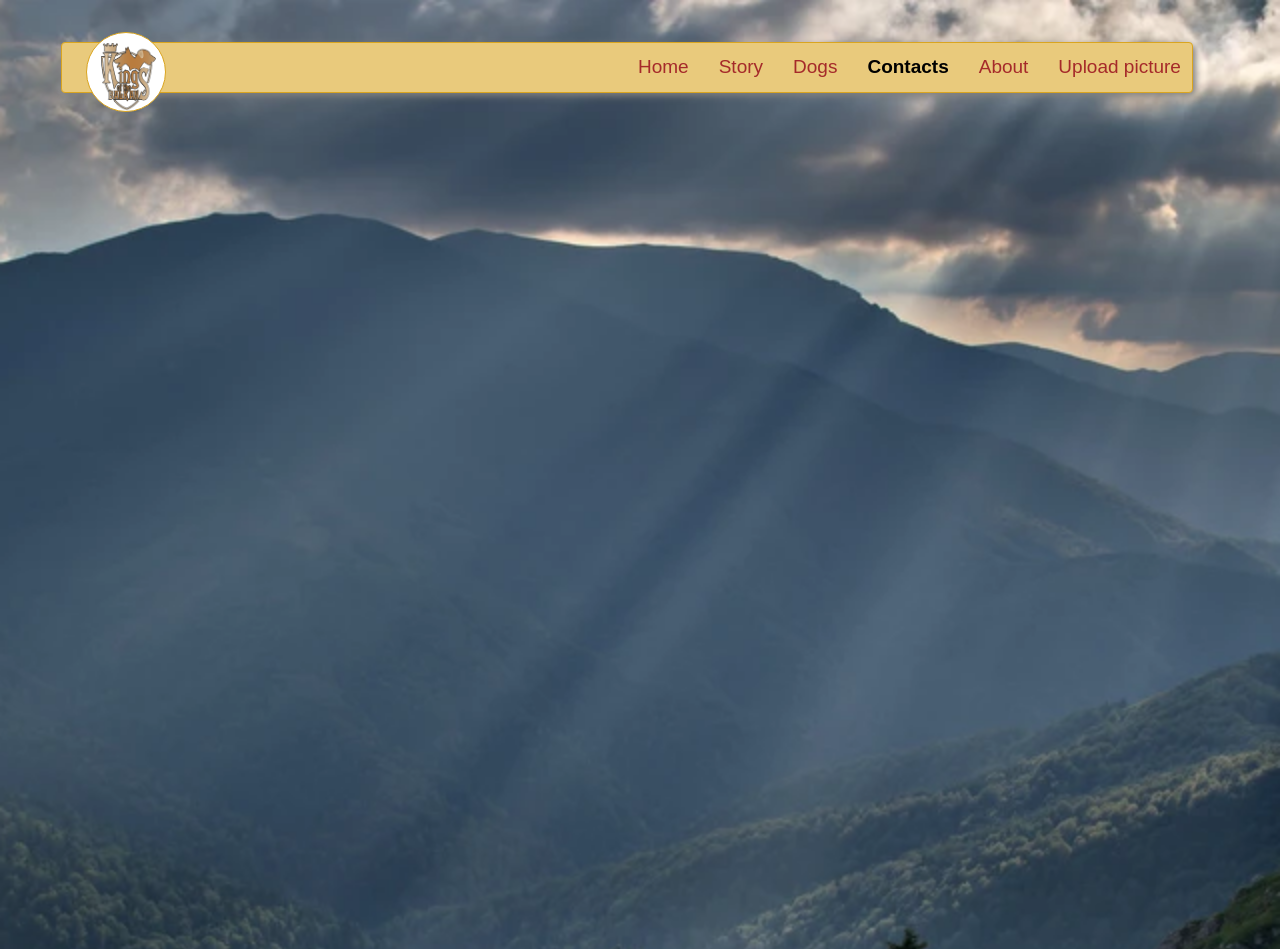
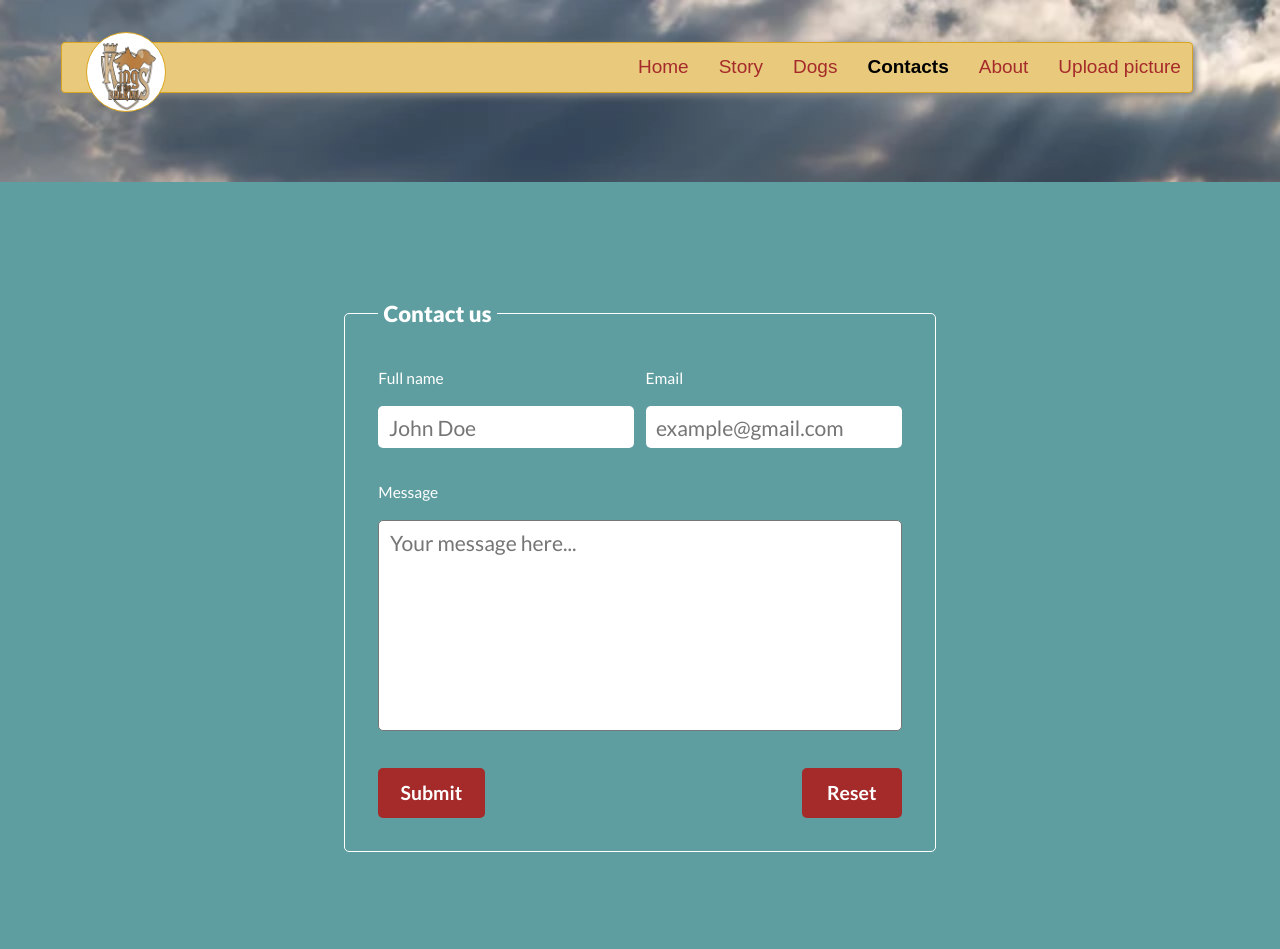
Before and after one commit to Vasil-Antonov1234/Kings-of-the-Balkans, a React (Vite) app in the folder client/: page /contacts in a window 1280 px wide. Shown: the top 949 px of the page. Built offline with nearby package versions, Linux system fonts and the light colour scheme; a web font is replaced by a local one.

Commit message:
Add Contacts component and Contacts.module.css

```diff
--- a/client/src/App.jsx
+++ b/client/src/App.jsx
@@ -10,6 +10,7 @@ import Details from "./components/details/Details.jsx";
 import UploadPicture from "./components/upload-picture/UploadPicture.jsx";
 import Success from "./components/upload-picture/Success.jsx";
 import AttachPicture from "./components/upload-picture/AttachPicture.jsx";
+import Contacts from "./components/contacts/Contacts.jsx";
 
 function App() {
 
@@ -28,6 +29,7 @@ function App() {
         <Route path="/pictures/upload-picture" element={<UploadPicture />} />
         <Route path="/pictures/:dogId/attach-picture" element={<AttachPicture />} />
         <Route path="/pictures/uploaded-success" element={<Success />} />
+        <Route path="/contacts" element={<Contacts />} />
       </Routes>
 
       <Footer />
--- /dev/null
+++ b/client/src/components/contacts/Contacts.jsx
@@ -0,0 +1,37 @@
+import styles from "./Contacts.module.css"
+
+export default function Contacts() {
+    return (
+        <section className={styles["main-ctr"]}>
+            <form method="post">
+                <section>
+                    <fieldset>
+                        <legend>Contact us</legend>
+                        <section className={styles["inputs-ctr"]}>
+                            <div>
+                                <p><label htmlFor="fullName">Full name</label></p>
+                                <input type="text" name="fullName" placeholder="John Doe" id="fullName" />
+                            </div>
+                            <div>
+                                <p><label htmlFor="email">Email</label></p>
+                                <input type="email" name="email" placeholder="example@gmail.com" id="email" />
+                            </div>
+                        </section>
+                        <div>
+                            <p><label htmlFor="message">Message</label></p>
+                            <textarea name="message" placeholder="Your message here..." id="message"></textarea>
+                        </div>
+                        <section className={styles["btn-wrapper"]}>
+                            <div className={styles["btn-ctr"]}>
+                                <button type="button">Submit</button>
+                            </div>
+                            <div className={styles["btn-ctr"]}>
+                                <button type="reset">Reset</button>
+                            </div>
+                        </section>
+                    </fieldset>
+                </section>
+            </form>
+        </section>
+    );
+}
--- /dev/null
+++ b/client/src/components/contacts/Contacts.module.css
@@ -0,0 +1,107 @@
+.main-ctr {
+    width: 100%;
+    background-color: cadetblue;
+    margin: 10em auto 0 auto;
+    display: flex;
+    justify-content: center;
+    align-items: center;
+    padding: 10em 1em;
+}
+
+fieldset {
+    display: flex;
+    flex-direction: column;
+    padding: 3em;
+    justify-content: space-between;
+    gap: 3em;
+    border-radius: 5px;
+    border: 1px solid white;
+}
+
+legend {
+    font-size: 2rem;
+    color: white;
+    font-weight: 900;
+    padding: 1%;
+}
+
+input, textarea {
+    background-color: white;
+    padding: 0.3em 0.5em;
+    font-size: 1.9rem;
+    border-radius: 5px;
+}
+
+textarea {
+    resize: none;
+    width: 100%;
+    height: 10em;
+}
+
+label {
+    color: white;
+    font-size: 1.4rem;
+}
+
+.inputs-ctr {
+    display: flex;
+    justify-content: space-between;
+    gap: 1em;
+}
+
+button {
+    border: none;
+    background-color: unset;
+    color: white;
+    font-size: 1.75em;
+    font-weight: 700;
+}
+
+.btn-ctr {
+    background-color: brown;
+    padding: 1em 2em;
+    width: fit-content;
+    min-width: 100px;
+    border-radius: 5px;
+    text-align: center;
+    transition: 1s all ease;
+}
+
+.btn-ctr:hover {
+    padding: 1em 4em;
+    background-color: rgb(165, 112, 42);
+}
+
+.btn-wrapper {
+    display: flex;
+    justify-content: space-between;
+    gap: 1em;
+}
+
+@media (max-width: 600px) {
+    .inputs-ctr {
+        flex-direction: column;
+    }
+
+    /* fieldset {
+        width: 50rem;
+    } */
+
+}
+
+@media (max-width: 400px) {
+
+    .btn-wrapper {
+        flex-direction: column;
+        justify-content: flex-start;
+        align-items: center;
+    }
+
+    fieldset {
+        padding: 1em;
+    }
+
+    input, textarea {
+        font-size: 1.4rem;
+    }
+}
```
